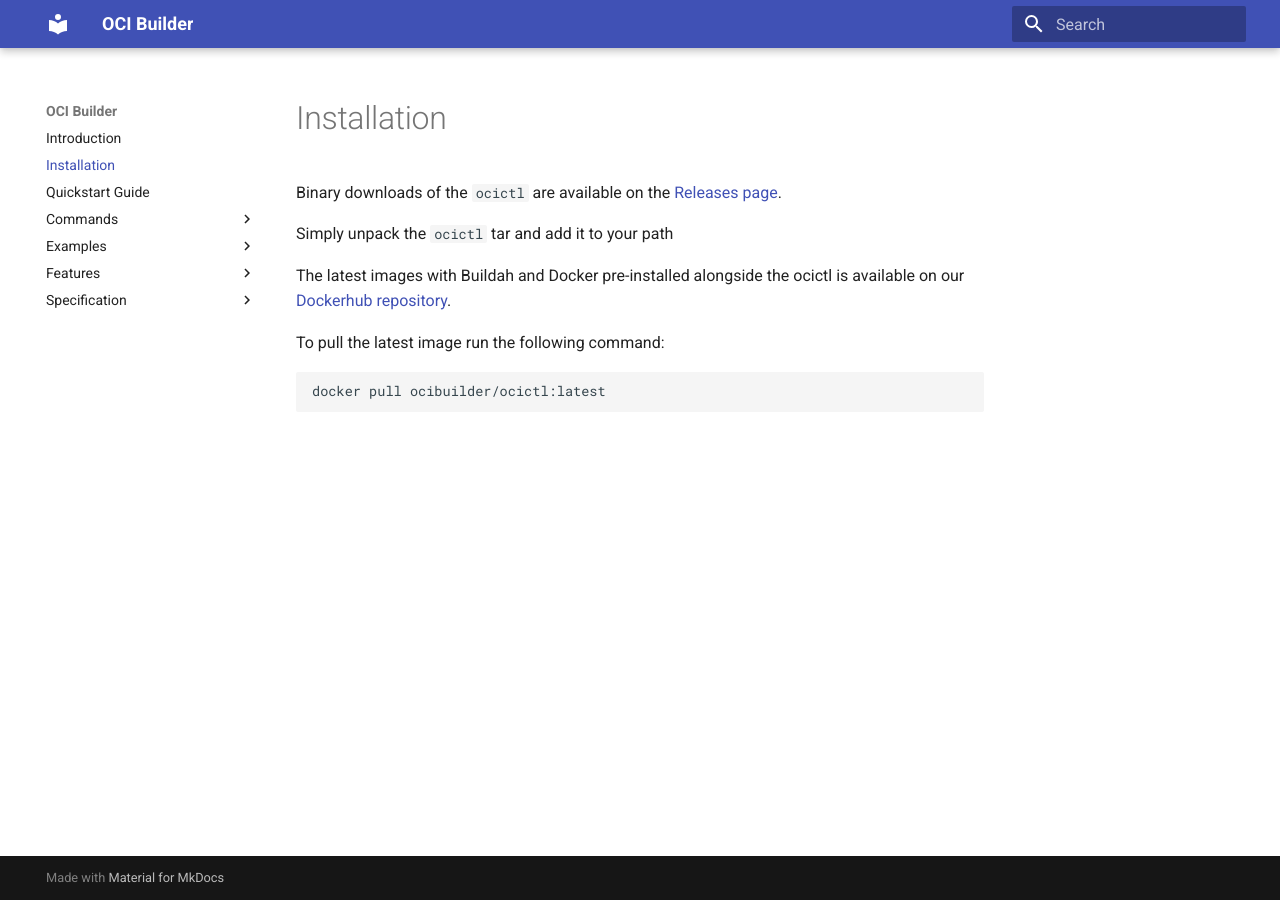
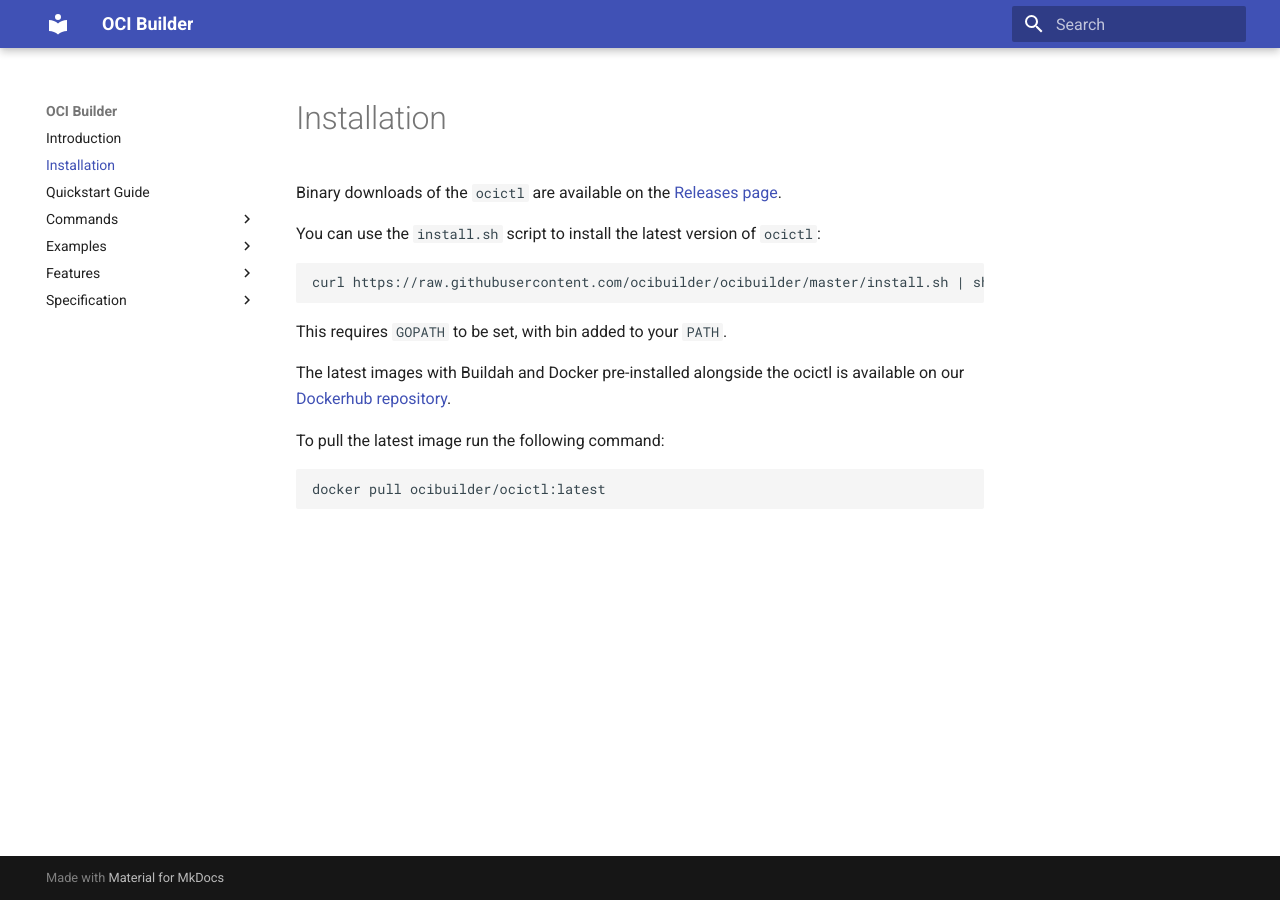
Before and after one commit to ocibuilder/docs, an MkDocs documentation site: the page built from docs/installation.md, in a window 1280 px wide. Built offline with MkDocs 1.6.1 and Material for MkDocs 9.7.7, drawn with Linux system fonts in a browser that asks for light colours.

Commit message:
Update installation.md

````diff
--- a/docs/installation.md
+++ b/docs/installation.md
@@ -2,7 +2,14 @@
 
 Binary downloads of the `ocictl` are available on the [Releases page](https://github.com/ocibuilder/ocibuilder/releases).
 
-Simply unpack the `ocictl` tar and add it to your path
+
+You can use the `install.sh` script to install the latest version of `ocictl`:
+
+```bash
+curl https://raw.githubusercontent.com/ocibuilder/ocibuilder/master/install.sh | sh
+```
+
+This requires `GOPATH` to be set, with bin added to your `PATH`.
 
 The latest images with Buildah and Docker pre-installed alongside the ocictl is available on our
 [Dockerhub repository](https://cloud.docker.com/u/ocibuilder/repository/docker/ocibuilder/ocictl).
````
